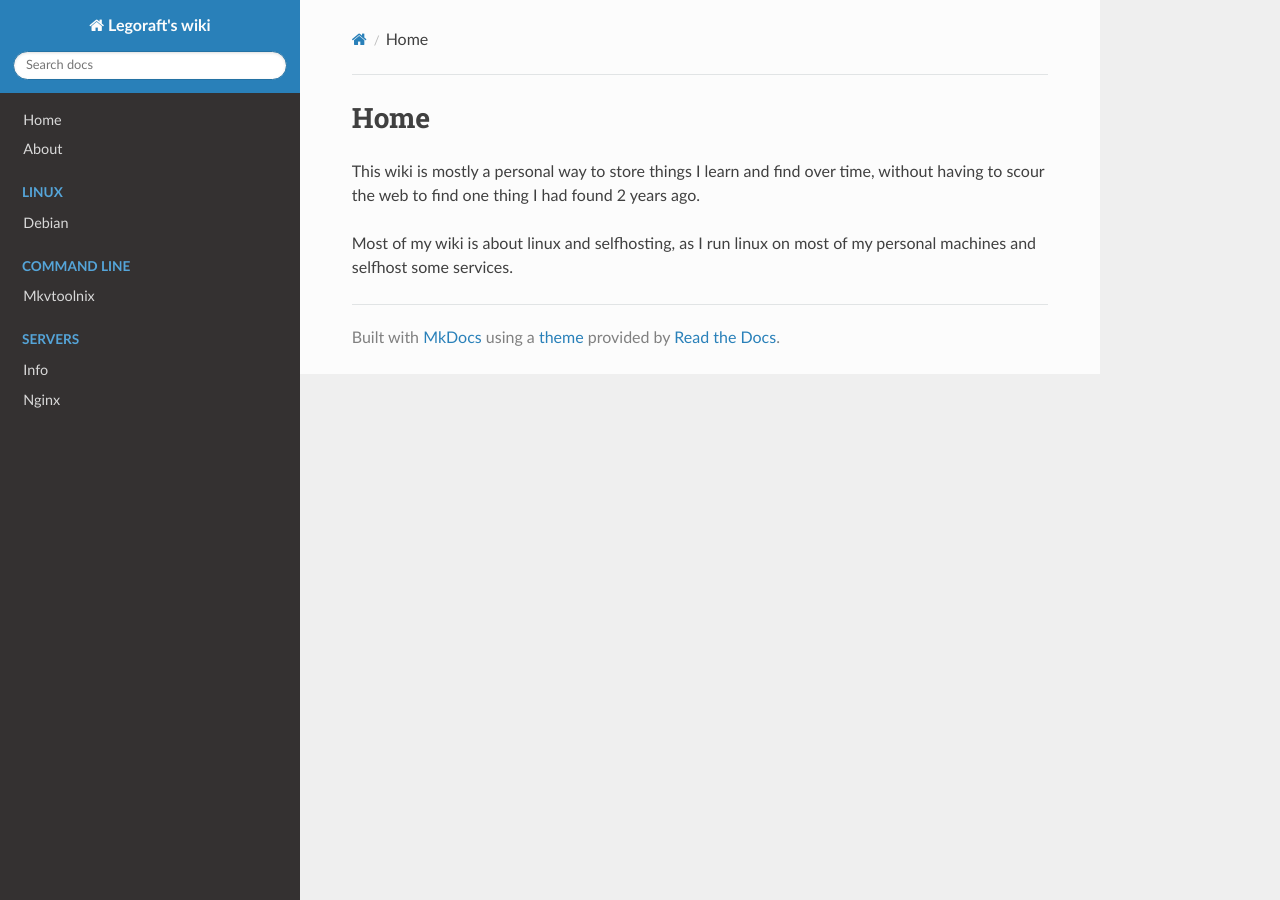
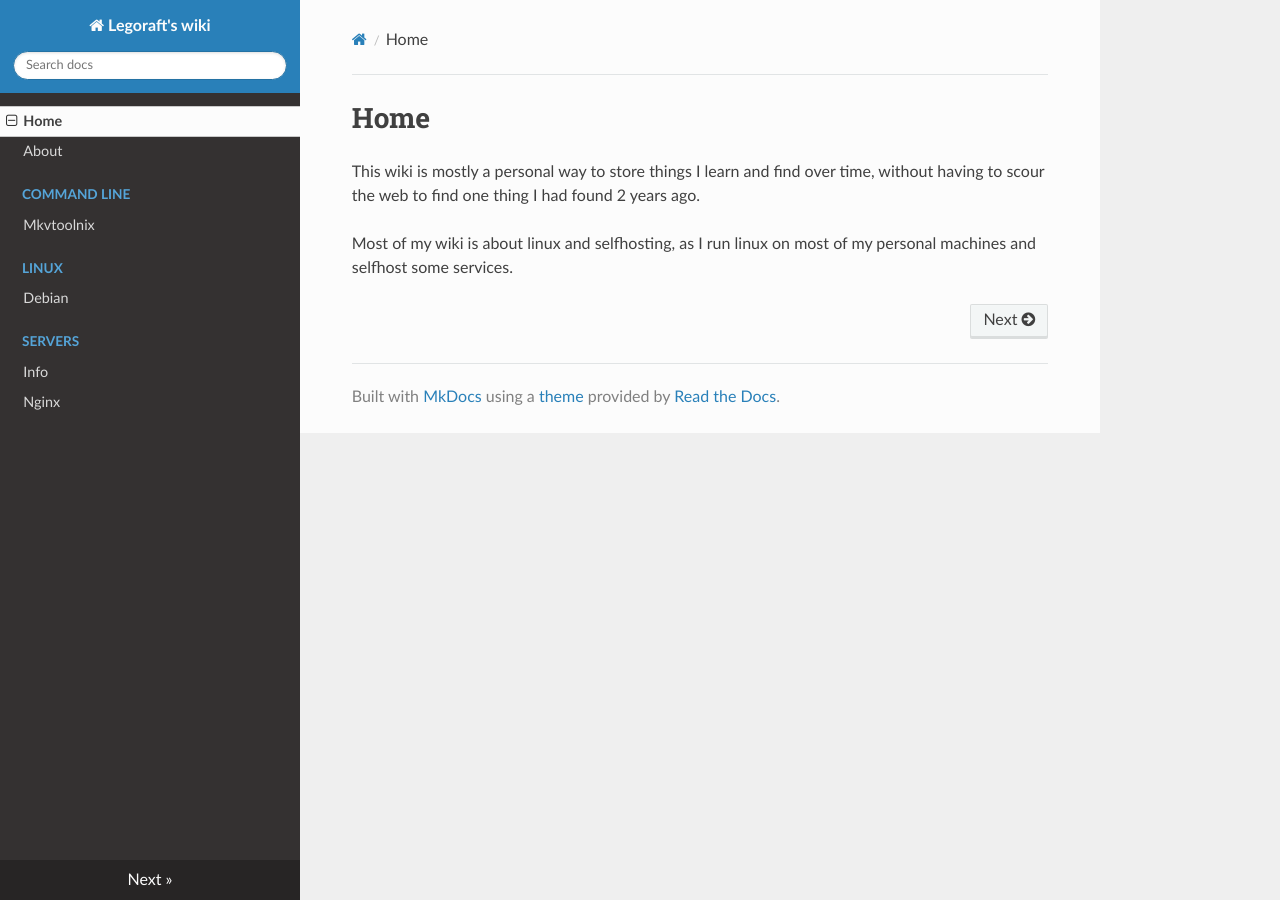
Before and after one commit to legoraft/wiki, an MkDocs documentation site: the page built from docs/index.md, in a window 1280 px wide. Built offline with MkDocs 1.6.1, drawn with Linux system fonts in a browser that asks for light colours; nearby versions of some CDN libraries; some of the changed lines change nothing that is shown.

Commit message:
Removed nav, broken

```diff
--- a/mkdocs.yml
+++ b/mkdocs.yml
@@ -6,14 +6,3 @@ theme:
   hljs_languages:
     - rust
     - nginx
-
-nav:
-  - Home: 'index'
-  - About: 'about'
-  - 'Linux':
-    - 'Debian': 'debian'
-  - 'Command Line':
-    - 'Mkvtoolnix': 'mkvtoolnix'
-  - 'Servers':
-    - 'Info': 'info'
-    - 'Nginx': 'nginx'
```
